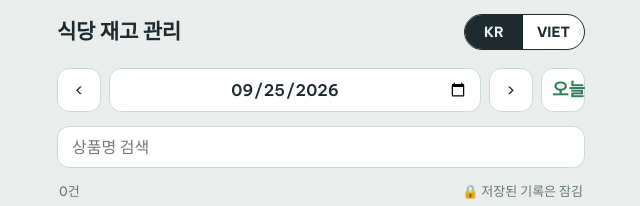
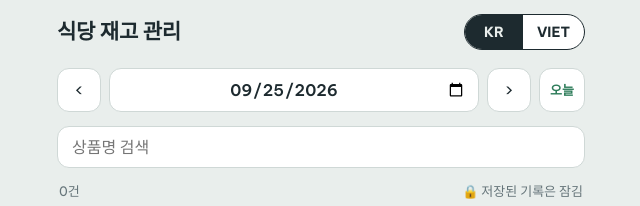
Before and after one commit to msk05317/restaurant-inventory, a plain HTML site: page index.html in a window 1280 px wide. Shown: the top 206 px of the page, 319-959 px from the left. Drawn offline with Linux system fonts and the light colour scheme; no server answers.

Commit message:
Add files via upload

```diff
--- a/style.css
+++ b/style.css
@@ -40,7 +40,7 @@ header h1{font-size:21px;font-weight:800;letter-spacing:-.01em;margin:0;flex:1}
 .datebar{display:flex;align-items:center;gap:8px;margin:4px 0 14px}
 .datebar button{flex:none;width:44px;height:44px;border-radius:12px;border:1px solid var(--line);background:var(--panel);font-size:18px}
 .datebar input{flex:1;min-width:0;height:44px;border-radius:12px;border:1px solid var(--line);background:var(--panel);padding:0 12px;font-weight:600;text-align:center}
-.today{font-size:13px;border:1px solid var(--line);background:var(--panel);color:var(--in);font-weight:700;padding:0 10px;height:44px;border-radius:12px;white-space:nowrap;flex:none}
+.datebar .today{width:auto;font-size:13px;border:1px solid var(--line);background:var(--panel);color:var(--in);font-weight:700;padding:0 10px;height:44px;border-radius:12px;white-space:nowrap;flex:none}
 
 .search{width:100%;height:42px;border-radius:12px;border:1px solid var(--line);background:var(--panel);padding:0 14px;margin-bottom:14px}
 
```
